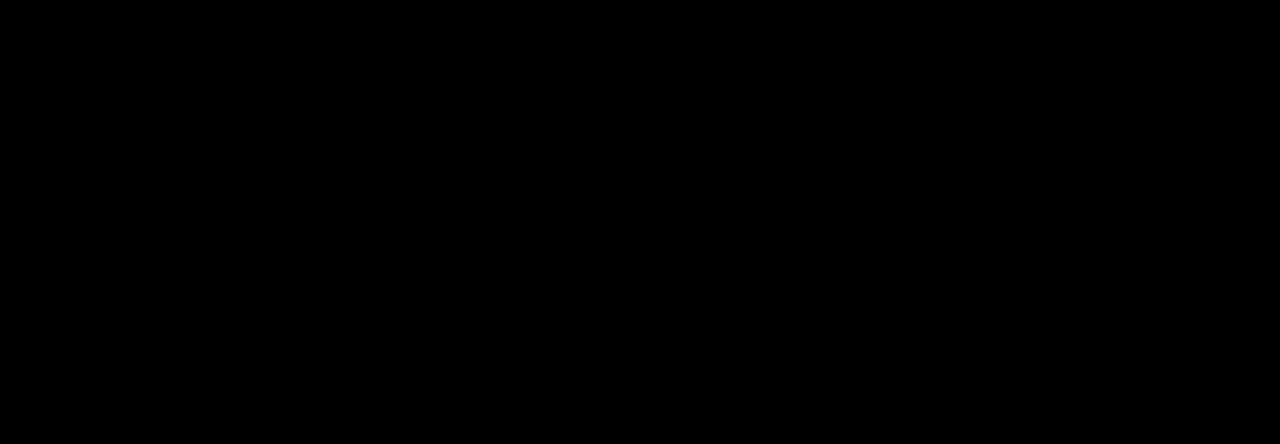
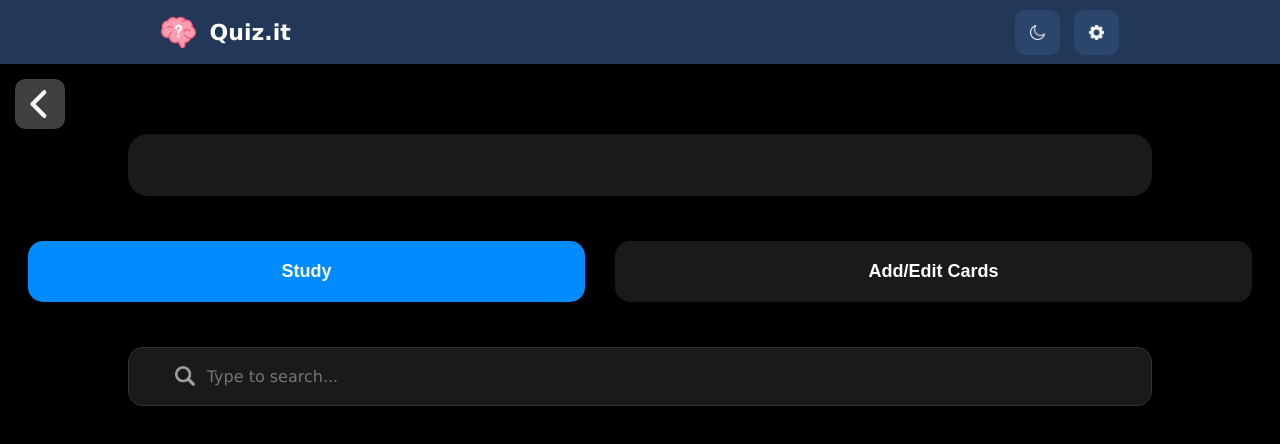
Before and after one commit to frenzJ/Quiz-it, a React (Vite) app: page /Card in a window 1280 px wide. Shown: the top 444 px of the page. Built offline with nearby package versions, Linux system fonts and the light colour scheme.

Commit message:
feat: implement CardBoxCreateSet and CardBoxDisplayCards components with styling; enhance CreateSet and HomePage for navigation and card management

```diff
--- a/src/components/CardBox.jsx
+++ b/src/components/CardBoxCreateSet.jsx
@@ -1,10 +1,10 @@
-import styles from "./CardBox.module.css";
+import styles from "./CardBoxCreateSet.module.css";
 
-function CardBox({ cards, onChange, onClick }) {
+function CardBoxCreateSet({ cards, onChange, onClick }) {
   return (
     <>
       {cards.map((card, index) => (
-        <div className={styles.cardBoxContainer} key={index}>
+        <div className={styles.cardBoxCreateSetContainer} key={index}>
           <img
             className={styles.deleteButton}
             draggable="false"
@@ -34,4 +34,4 @@ function CardBox({ cards, onChange, onClick }) {
   );
 }
 
-export default CardBox;
+export default CardBoxCreateSet;
--- a/src/components/CardBox.module.css
+++ b/src/components/CardBoxCreateSet.module.css
@@ -11,7 +11,7 @@
   color: hsl(0, 0%, 100%);
 }
 
-.cardBoxContainer {
+.cardBoxCreateSetContainer {
   display: grid;
   margin-top: 5%;
   margin-left: 10%;
--- /dev/null
+++ b/src/components/CardBoxDisplayCards.jsx
@@ -0,0 +1,26 @@
+import styles from "./CardBoxDisplayCards.module.css";
+import PropTypes from "prop-types";
+
+function CardBoxDisplayCards({ cards = [] }) {
+  return (
+    <>
+      {cards.map((card, index) => (
+        <div key={index} className={styles.cardBox}>
+          <h1>{card.term}</h1>
+          <p>{card.definition}</p>
+        </div>
+      ))}
+    </>
+  );
+}
+
+CardBoxDisplayCards.propTypes = {
+  cards: PropTypes.arrayOf(
+    PropTypes.shape({
+      term: PropTypes.string,
+      definition: PropTypes.string,
+    })
+  ),
+};
+
+export default CardBoxDisplayCards;
--- /dev/null
+++ b/src/components/CardBoxDisplayCards.module.css
@@ -0,0 +1,9 @@
+.cardBox {
+  display: flex;
+  flex-direction: column;
+  align-items: flex-start;
+  background-color: hsl(0, 0%, 10%);
+  padding: 20px;
+  width: 93%;
+  border-radius: 10px;
+}
--- a/src/components/CardBoxDisplayHomepage.jsx
+++ b/src/components/CardBoxDisplayHomepage.jsx
@@ -5,16 +5,22 @@ function CardBoxDisplayHomepage({
   cards = [],
   totalCardsPerSet = [],
   onClick,
+  navigate,
 }) {
   return (
     <>
       {cards.map((card, index) => (
-        <div className={styles.cardBox} key={index}>
+        <div
+          onClick={() => navigate(card)}
+          className={styles.cardBox}
+          key={index}
+        >
           <img
             draggable={false}
-            onClick={() =>
-              onClick({ set_id: card.set_id, set_name: card.set_name })
-            }
+            onClick={(e) => {
+              e.stopPropagation();
+              onClick({ set_id: card.set_id, set_name: card.set_name });
+            }}
             className={styles.deleteButtonDisplay}
             src="/assets/delete1.png"
             alt="Delete"
@@ -54,6 +60,7 @@ CardBoxDisplayHomepage.propTypes = {
   ),
   totalCardsPerSet: PropTypes.arrayOf(PropTypes.number),
   onClick: PropTypes.func,
+  navigate: PropTypes.func,
 };
 
 export default CardBoxDisplayHomepage;
--- a/src/components/CardBoxDisplayHomepage.module.css
+++ b/src/components/CardBoxDisplayHomepage.module.css
@@ -4,7 +4,6 @@
   width: 85%;
   height: 150px;
   margin-bottom: 20px;
-
   border-radius: 15px;
   display: grid;
 }
--- a/src/pages/Card.jsx
+++ b/src/pages/Card.jsx
@@ -1,7 +1,40 @@
-import "./Card.module.css";
+import styles from "./Card.module.css";
+import { useEffect } from "react";
+import { useLocation } from "react-router-dom";
+import NavBar from "../components/NavBar";
+import CardBoxDisplayCards from "../components/CardBoxDisplayCards";
+import SearchBar from "../components/SearchBar";
+import BackButton from "../components/BackButton";
 
 function Card() {
-  return <></>;
+  const location = useLocation();
+  const { set_name, description, cards } = location.state || {};
+  useEffect(() => {
+    window.scrollTo({
+      top: 0,
+    });
+  }, []);
+  return (
+    <>
+      <NavBar />
+      <BackButton page={"/"} />
+      <div className={styles.setNameBox}>
+        <h1>{set_name}</h1>
+        <p>{description}</p>
+      </div>
+
+      <div className={styles.buttonContainer}>
+        <button className={styles.studyButton}>Study</button>
+        <button className={styles.addEditButton}>Add/Edit Cards</button>
+      </div>
+
+      <SearchBar />
+
+      <div className={styles.cardsContainer}>
+        <CardBoxDisplayCards cards={cards} />
+      </div>
+    </>
+  );
 }
 
 export default Card;
--- a/src/pages/Card.module.css
+++ b/src/pages/Card.module.css
@@ -0,0 +1,47 @@
+.setNameBox {
+  background-color: hsl(0, 0%, 10%);
+  margin-left: 10%;
+  margin-right: 10%;
+  margin-top: 70px;
+  padding: 20px;
+  border-radius: 20px;
+}
+
+.buttonContainer {
+  display: flex;
+  justify-content: center;
+  margin-top: 30px;
+  margin-left: 5%;
+  margin-right: 5%;
+}
+
+.studyButton {
+  border: none;
+  background-color: hsl(207, 100%, 50%);
+  color: hsl(0, 0%, 100%);
+  margin: 15px;
+  font-size: 18px;
+  font-weight: bold;
+  padding: 20px 22%;
+  border-radius: 15px;
+}
+
+.addEditButton {
+  border: none;
+  background-color: hsl(0, 0%, 10%);
+  color: hsl(0, 0%, 100%);
+  margin: 15px;
+  font-size: 18px;
+  font-weight: bold;
+  padding: 20px 22%;
+  border-radius: 15px;
+  white-space: nowrap;
+}
+
+.cardsContainer {
+  display: grid;
+  grid-template-columns: repeat(2, 1fr);
+  justify-items: center;
+  margin: 30px 100px 100px;
+  gap: 30px;
+}
--- a/src/pages/CreateSet.jsx
+++ b/src/pages/CreateSet.jsx
@@ -1,9 +1,10 @@
 import styles from "./CreateSet.module.css";
 import NavBar from "../components/NavBar";
 import SearchBar from "../components/SearchBar";
-import CardBox from "../components/CardBox";
+import CardBoxCreateSet from "../components/CardBoxCreateSet";
 import BackButton from "../components/BackButton";
 import { useState, useEffect } from "react";
+import { useNavigate } from "react-router-dom";
 
 function CreateSet() {
   const [cardSet, setCardSet] = useState({ set_name: "", description: "" });
@@ -12,6 +13,8 @@ function CreateSet() {
     { term: "", definition: "" },
     { term: "", definition: "" },
   ]);
+
+  const navigate = useNavigate();
 
   const handleAddCard = () => {
     setCards((prevCards) => [...prevCards, { term: "", definition: "" }]);
@@ -41,6 +44,12 @@ function CreateSet() {
     }
   }, [cards.length]);
 
+  useEffect(() => {
+    window.scrollTo({
+      top: 0,
+    });
+  }, []);
+
   const handleSubmit = async (e) => {
     e.preventDefault();
 
@@ -69,7 +78,7 @@ function CreateSet() {
       const set_id = responseSet.set_id;
 
       const promises = cards.map((card) => {
-        fetch("http://localhost/Quiz-it/backend/cards/create.php", {
+        return fetch("http://localhost/Quiz-it/backend/cards/create.php", {
           method: "POST",
           headers: {
             "Content-Type": "application/json",
@@ -84,16 +93,26 @@ function CreateSet() {
 
       await Promise.all(promises);
 
+      const noEmptyCards = cards.filter(
+        (card) => card.term.trim() != "" && card.definition.trim() != ""
+      );
+
+      setCards();
+
+      navigate("/Card", {
+        state: {
+          set_name: cardSet.set_name,
+          description: cardSet.description,
+          cards: noEmptyCards,
+        },
+      });
+
       setCardSet({ set_name: "", description: "" });
       setCards([
         { term: "", definition: "" },
         { term: "", definition: "" },
         { term: "", definition: "" },
       ]);
-      window.scrollTo({
-        top: 0,
-        behavior: "smooth",
-      });
     } catch {
       console.error("Missing set value (fetching)");
     }
@@ -133,7 +152,7 @@ function CreateSet() {
 
           <SearchBar />
 
-          <CardBox
+          <CardBoxCreateSet
             cards={cards}
             onChange={handleChangeCard}
             onClick={handleDeleteCard}
--- a/src/pages/HomePage.jsx
+++ b/src/pages/HomePage.jsx
@@ -16,6 +16,13 @@ function HomePage() {
 
   const goToCreateSet = () => {
     navigate("/CreateSet");
+  };
+
+  const handleNavigateSet = (card) => {
+    console.log(card);
+    navigate("/Card", {
+      state: card,
+    });
   };
 
   const fetchData = async () => {
@@ -61,8 +68,8 @@ function HomePage() {
         }
       );
 
-      const responeDelete = await resDelete.json();
-      console.log(responeDelete.message);
+      const responseDelete = await resDelete.json();
+      console.log(responseDelete.message);
     } catch (error) {
       console.error("Problem in fetching set:", error);
     }
@@ -92,6 +99,7 @@ function HomePage() {
 
           <div className={styles.cardContainer}>
             <CardBoxDisplayHomepage
+              navigate={handleNavigateSet}
               cards={cards}
               onClick={handleClickDelete}
               totalCardsPerSet={totalCardsPerSet}
--- a/src/pages/HomePage.module.css
+++ b/src/pages/HomePage.module.css
@@ -61,7 +61,7 @@
   display: grid;
   grid-template-columns: repeat(3, 1fr);
   justify-items: center;
-  margin: 30px 100px 0 100px;
+  margin: 50px 100px 0px 100px;
 }
 
 .deletePopupContainer {
```
